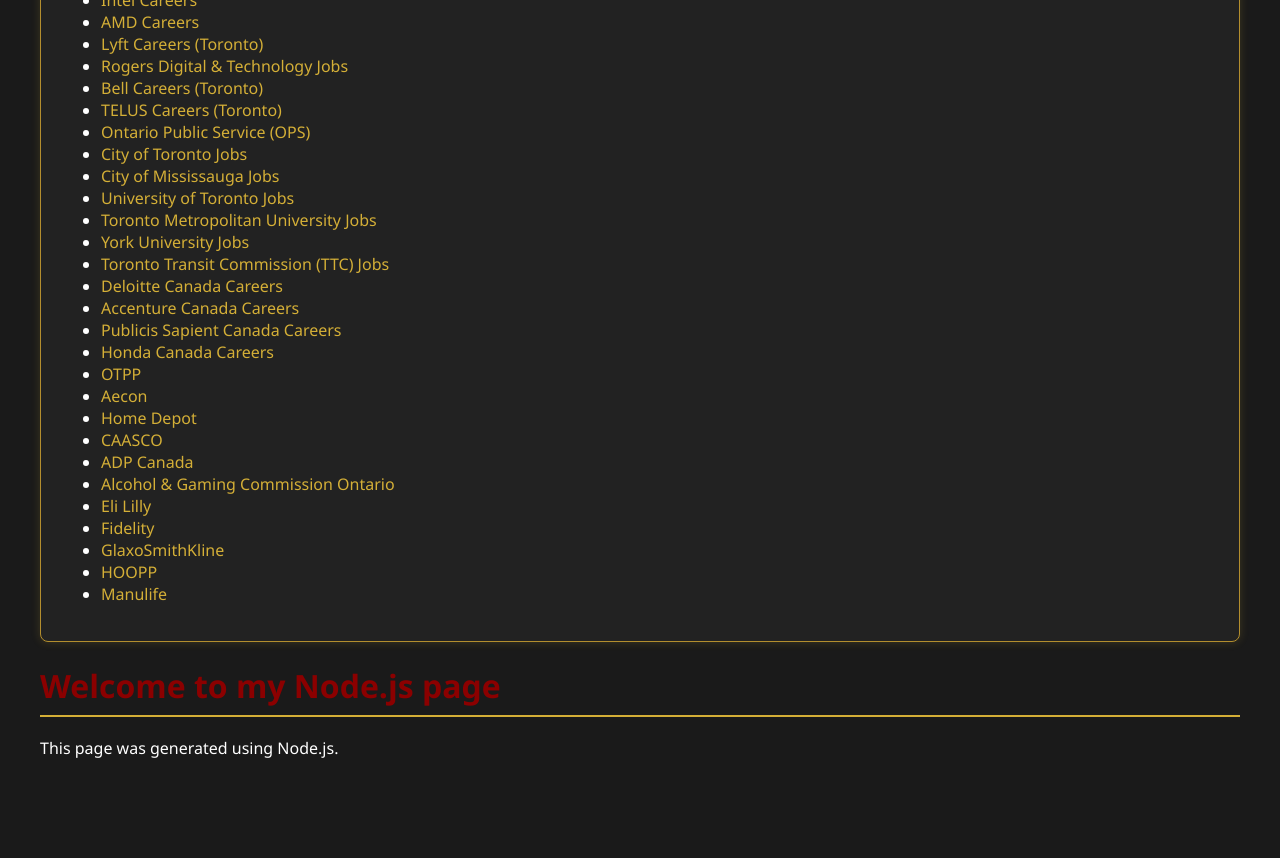
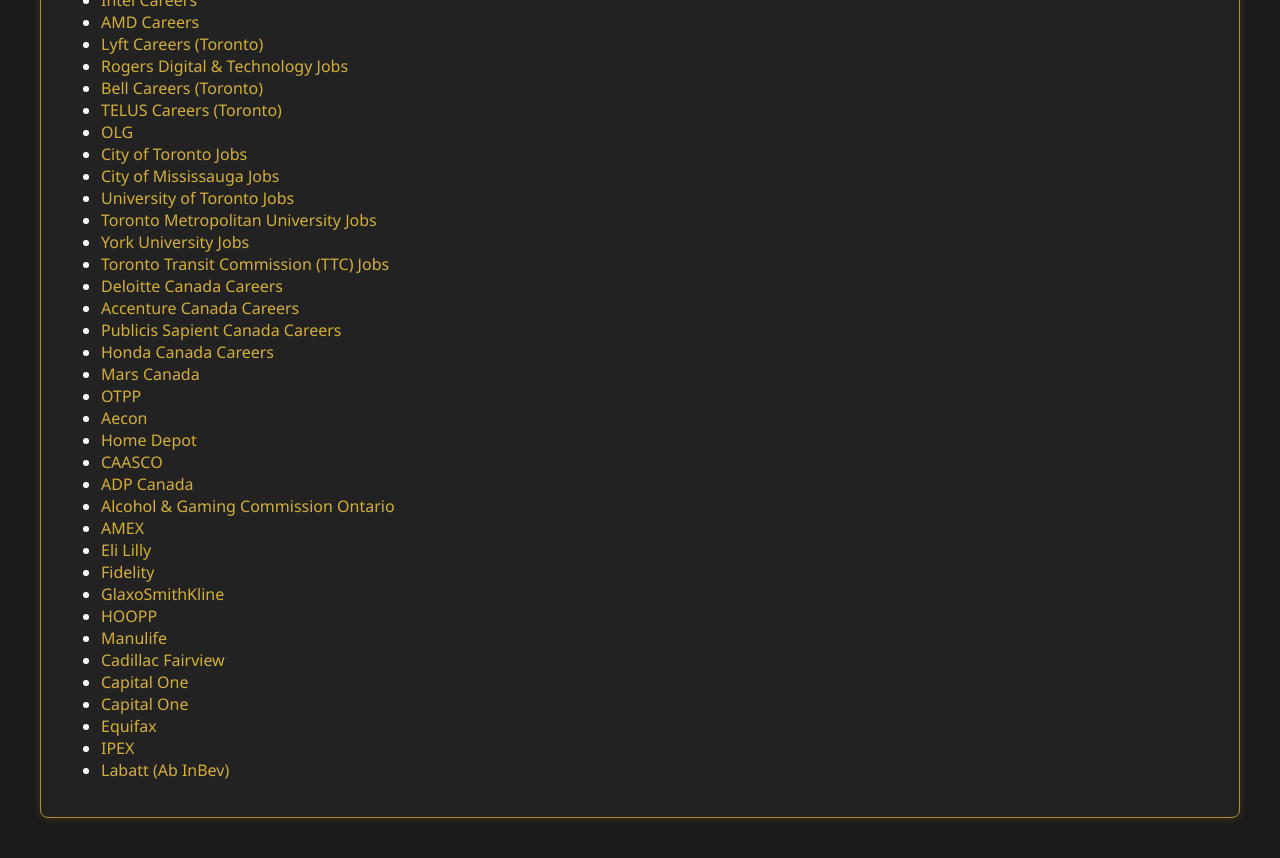
Before and after one commit to lpfader/lewis_node_page, a website: page docs/index.html in a window 1280 px wide. Shown: the part 1080-1938 px from the top of the page. Before the commit the page ends 1895 px from the top, so only its background shows below. Drawn offline with Linux system fonts and the light colour scheme.

Commit message:
Added loads more stuff

```diff
--- a/docs/index.html
+++ b/docs/index.html
@@ -70,7 +70,7 @@
 
   <li><a href="https://careers.telus.com/search/?createNewAlert=false&q=&locationsearch=toronto&optionsFacetsDD_department=&optionsFacetsDD_customfield5=&optionsFacetsDD_customfield1=&optionsFacetsDD_customfield2=" target="_blank">TELUS Careers (Toronto)</a></li>
 
-  <li><a href="https://www.gojobs.gov.on.ca" target="_blank">Ontario Public Service (OPS)</a></li>
+<li><a href="https://olg.wd3.myworkdayjobs.com/Careers?locations=d077250173dc01ccc4dda63193010767" target="_blank">OLG</a></li>
 
   <li><a href="https://jobs.toronto.ca/jobsatcity/search/" target="_blank">City of Toronto Jobs</a></li>
 
@@ -93,6 +93,8 @@
   <li><a href="https://ch.wd3.myworkdayjobs.com/Honda_Canada" target="_blank">Honda Canada Careers</a></li>
 
 
+  <li><a href="https://careers.mars.com/global/en/search-results" target="_blank">Mars Canada</a></li>
+
 
   <li><a href="https://otppb.wd3.myworkdayjobs.com/en-US/OntarioTeachers_Careers?q=web" target="_blank">OTPP</a></li>
 
@@ -104,8 +106,8 @@
 
 	 <li><a href="https://jobs.adp.com/en/jobs/?search=html&ref=&mylocation=Toronto%2C+ON%2C+Canada&pagesize=20&lat=43.6548253&lng=-79.388447#results">ADP Canada</a></li>
 
-	 <li><a href="https://jobs.dayforcehcm.com/agco/CANDIDATEPORTAL?searchText=web">Alcohol &amp; Gaming Commission Ontario</a></li>
-
+	 <li><a href="https://jobs.dayforcehcm.com/agco/CANDIDATEPORTAL?searchText=web">Alcohol&nbsp;&amp; Gaming Commission Ontario</a></li>
+	  <li><a href="https://careers.americanexpress.com/en/sites/CX_1/jobs?location=Toronto%2C+ON%2C+Canada&locationId=100000005979118&locationLevel=city&mode=location&radius=25&radiusUnit=MI">AMEX</a></li>
 
 
 	 <li><a href="https://careers.lilly.com/us/en/search-results?keywords=web">Eli Lilly</a></li>
@@ -122,11 +124,20 @@
 
 	 <li><a href="https://careers.manulife.com/global/en/search-results?keywords=html&p=ChIJpTvG15DL1IkRd8S0KlBVNTI&location=Toronto%2C%20ON%2C%20Canada">Manulife</a></li>
 
+   <li><a href="https://recruiting.ultipro.ca/cad5000cfcl/JobBoard/89aff150-d66c-444e-b2df-be190dad9e87/?q=&o=distance&w=Toronto%2C+ON%2C+CAN&wc=-79.383907%2C43.653524&we=-79.89990700000001%2C44.169523999999996%7C-78.867907%2C43.137524&wpst=2">Cadillac Fairview</a></li>
 
+   <li><a href="https://www.capitalonecareers.ca/search-jobs/Toronto%2C%20Ontario/234/4/6251999-6093943-6167865/43x70011/-79x4163/50/2">Capital One</a></li>
+
+<li><a href="https://careers.conagrabrands.com/us/en/search-results?keywords=&p=65a8e27d8879283831b664bd8b7f0ad4&location=Toronto,%20Ontario,%20Canada">Capital One</a></li>
+
+<li><a href="https://careers.equifax.com/en/locations/toronto/" target="_blank">Equifax</a></li>
+
+<li><a href="https://aliaxis.wd3.myworkdayjobs.com/IPEX?locations=eda0eb93169c01bc21fff17f921a5c1a&locations=7ed37b00bf491001ec7e1135c6720000" target="_blank">IPEX</a></li>
+
+<li><a href="https://wd1.myworkdaysite.com/recruiting/abinbev/CAN?locations=9a7a7b779da90101b509f150a55f0000&locations=9a7a7b779da90101b509f01adb370000" target="_blank">Labatt (Ab InBev)</a></li>
 
 </ul>
     </div>
-  <h1>Welcome to my Node.js page</h1>
-  <p>This page was generated using Node.js.</p>
+
 </body>
 </html>
```
Also changed, not shown: 1 other file.
